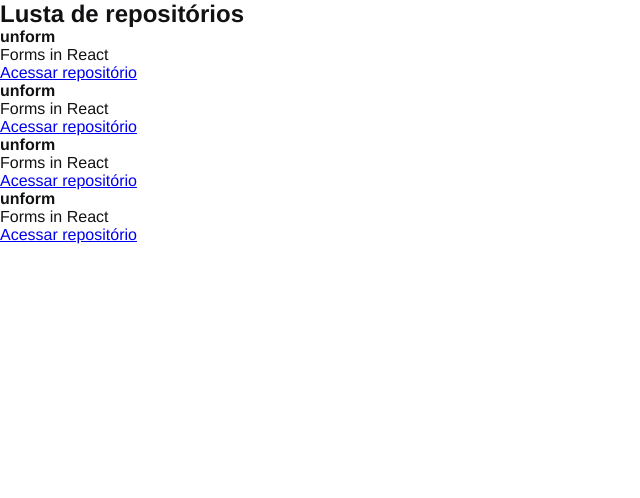
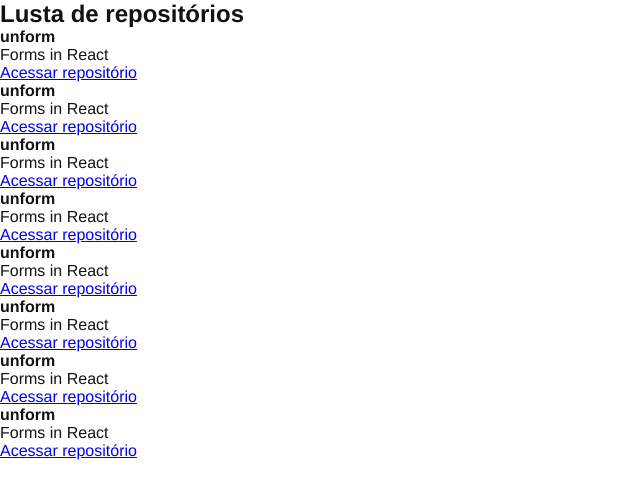
Before and after one commit to brunohmagro/github-explorer, a React app: page / in a window 1280 px wide. Shown: the top 498 px of the page, without its empty margins (0-640 px from the left). Built offline with nearby package versions, Linux system fonts and the light colour scheme.

Commit message:
feat: learning about properties

```diff
--- /dev/null
+++ b/src/components/RepositoryItem.jsx
@@ -0,0 +1,10 @@
+export function RepositoryItem(props) {
+    return (
+        <li>
+          <strong>{props.repository?.name ?? 'Default'}</strong>
+          <p>{props.repository.description}</p>
+
+          <a href={props.repository.link}>Acessar repositório</a>
+        </li>
+    )
+}
--- a/src/components/RepositoryList.jsx
+++ b/src/components/RepositoryList.jsx
@@ -1,36 +1,25 @@
+import { RepositoryItem } from "./RepositoryItem";
+
+const repository = {
+  name: 'unform',
+  description: 'Forms in React',
+  link: 'https://github.com/unform/unform'
+}
+
 export function RepositoryList() {
   return (
     <section className="repository-list">
       <h1>Lusta de repositórios</h1>
 
       <ul>
-        <li>
-          <strong>unform</strong>
-          <p>Forms in React</p>
-
-          <a href="#">Acessar repositório</a>
-        </li>
-
-        <li>
-          <strong>unform</strong>
-          <p>Forms in React</p>
-
-          <a href="#">Acessar repositório</a>
-        </li>
-
-        <li>
-          <strong>unform</strong>
-          <p>Forms in React</p>
-
-          <a href="#">Acessar repositório</a>
-        </li>
-
-        <li>
-          <strong>unform</strong>
-          <p>Forms in React</p>
-
-          <a href="#">Acessar repositório</a>
-        </li>
+        <RepositoryItem repository={repository} />
+        <RepositoryItem repository={repository} />
+        <RepositoryItem repository={repository} />
+        <RepositoryItem repository={repository} />
+        <RepositoryItem repository={repository} />
+        <RepositoryItem repository={repository} />
+        <RepositoryItem repository={repository} />
+        <RepositoryItem repository={repository} />
       </ul>
     </section>
   );
```
